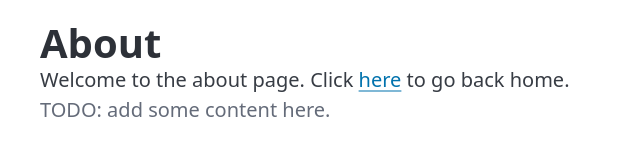
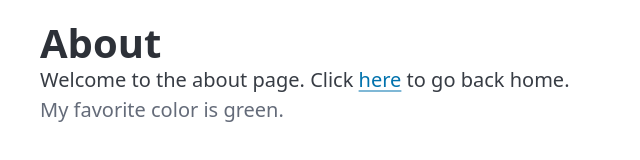
Before and after one commit to scottyeager/website-demo, a plain HTML site: page about.html in a window 1280 px wide. Shown: the full height of the page, 0-640 px from the left. Drawn offline with nearby package versions, Linux system fonts and the light colour scheme.

Commit message:
Update about.html

```diff
--- a/about.html
+++ b/about.html
@@ -20,7 +20,7 @@
       <hgroup>
         <h1>About</h1>
         <p>Welcome to the about page. Click <a href="index.html">here</a> to go back home.</p>
-        <p>TODO: add some content here.</p>
+        <p>My favorite color is green.</p>
       </hgroup>
   </body>
 </html>
```
